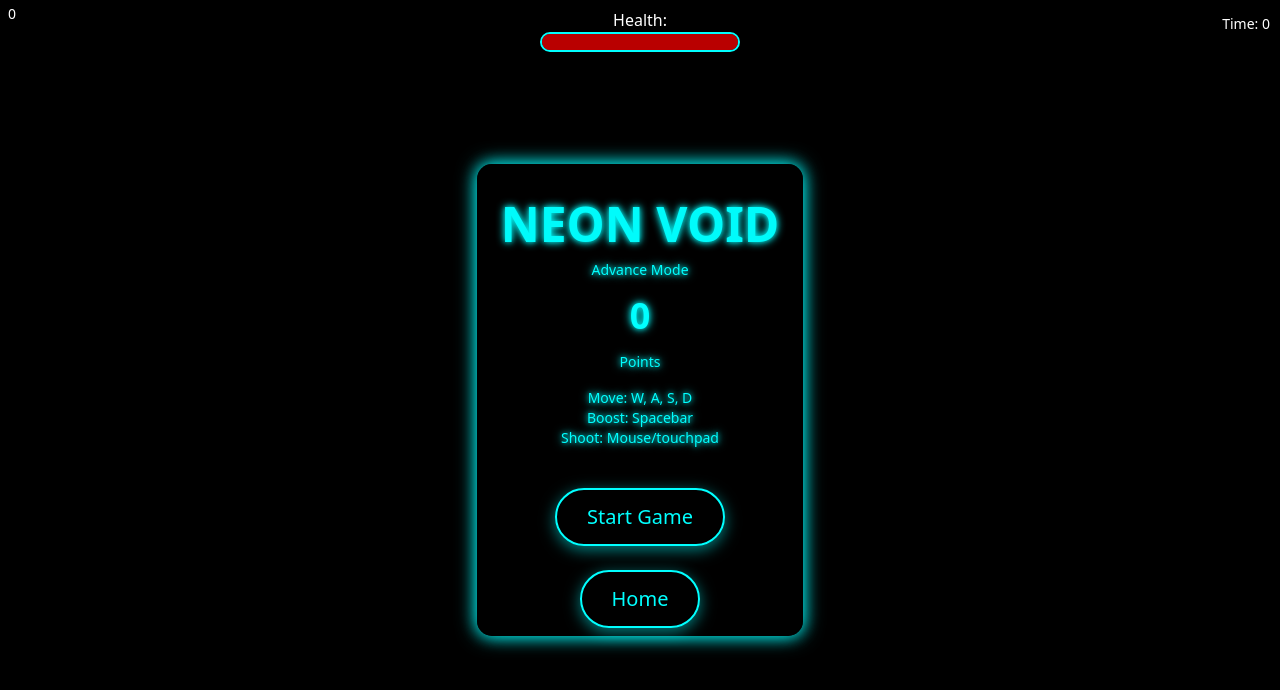
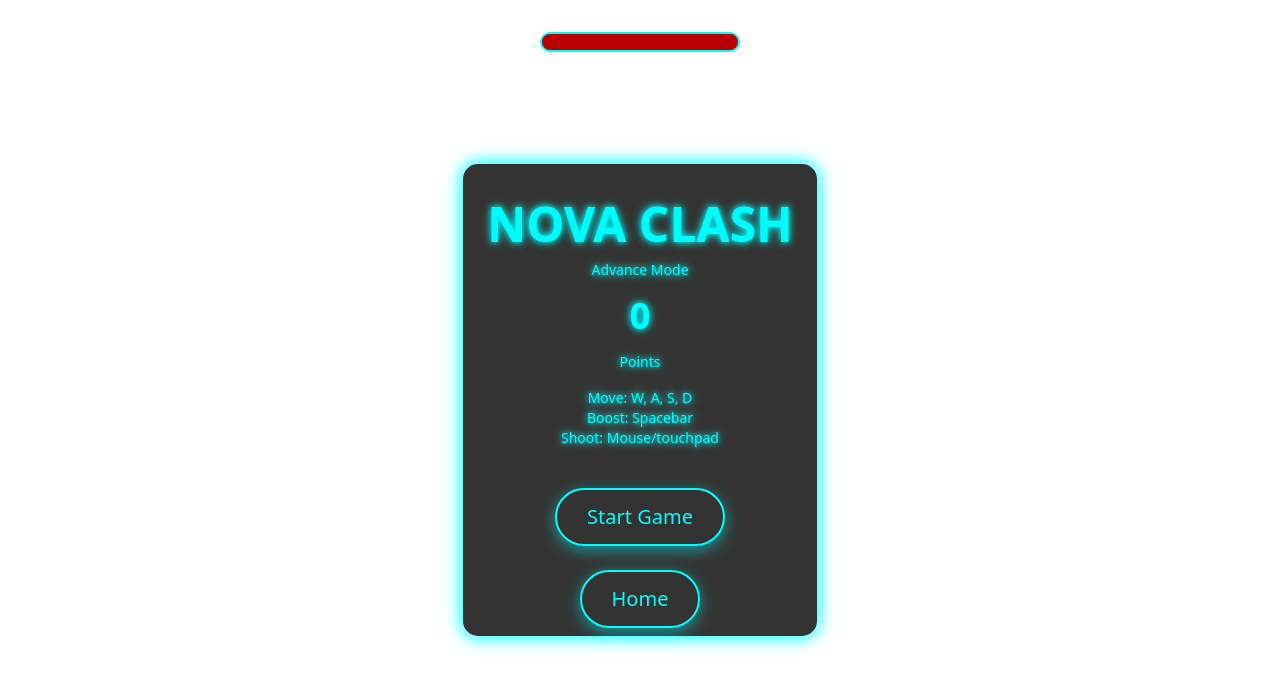
Before and after one commit to harshp28/Neon-Void, a plain HTML site: page Advance_mode/advance.html in a window 1280 px wide. Drawn offline with nearby package versions, Linux system fonts and the light colour scheme.

Commit message:
Update advance.html

```diff
--- a/Advance_mode/advance.html
+++ b/Advance_mode/advance.html
@@ -3,20 +3,14 @@
 <head>
     <meta charset="UTF-8">
     <meta name="viewport" content="width=device-width, initial-scale=1.0">
-    <title>Neon Void</title>
+    <title>Nova Clash</title>
     <link href="https://unpkg.com/tailwindcss@^1.0/dist/tailwind.min.css" rel="stylesheet"/>
     <link rel="stylesheet" href="styles.css">
-    <style>
-        body {
-            margin: 0;
-            background: black;
-            overflow: hidden;
-        }
-    </style>
 </head>
+
 <body>
     <div class="fixed text-white text-sm ml-2 mt-1 select-none">
-        <span> </span><span id="scoreEl">0</span>
+        <span id="scoreEl">0</span>
     </div>
     <div class="fixed text-white text-sm ml-2 mt-1 select-none" style="right: 10px; top: 10px;">
         <span>Time: </span><span id="timerEl">0</span>
@@ -32,7 +26,7 @@
     <div class="fixed inset-0 flex items-center justify-center" id="modalEl">
         <div class="modal-content neon-background">
             <div class="max-w-md w-full p-6 text-center">
-                <h1 class="neon-heading">Neon Void</h1>
+                <h1 class="neon-heading">Nova Clash</h1>
                 <p class="text-sm neon-instruction mb-4">Advance Mode</p>
                 <h1 class="text-4xl font-bold neon-score mb-4" id="bigScoreEl">0</h1>
                 <p class="text-sm neon-instruction mb-4">Points</p>
```
